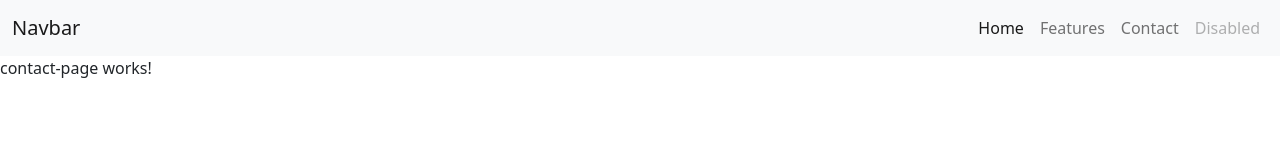
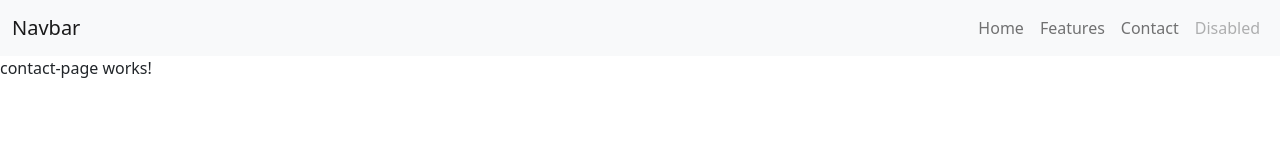
Before and after one commit to sh3ngsh3ng/dxc-project, an Angular app in the folder dxc-angular-project/: page /contact-us in a window 1280 px wide. Shown: the top 160 px of the page. Built offline with nearby package versions, Linux system fonts and the light colour scheme; what ng-image-slider would draw is missing.

Commit message:
added homepage routerlink

```diff
--- a/dxc-angular-project/src/app/components/navbar/navbar.component.html
+++ b/dxc-angular-project/src/app/components/navbar/navbar.component.html
@@ -7,7 +7,7 @@
       <div class="collapse navbar-collapse" id="navbarNav">
         <ul class="navbar-nav ms-auto">
           <li class="nav-item ">
-            <a class="nav-link active" aria-current="page" href="#">Home</a>
+            <a class="nav-link" aria-current="page" routerLink="">Home</a>
           </li>
           <li class="nav-item">
             <a class="nav-link" href="#">Features</a>
```
